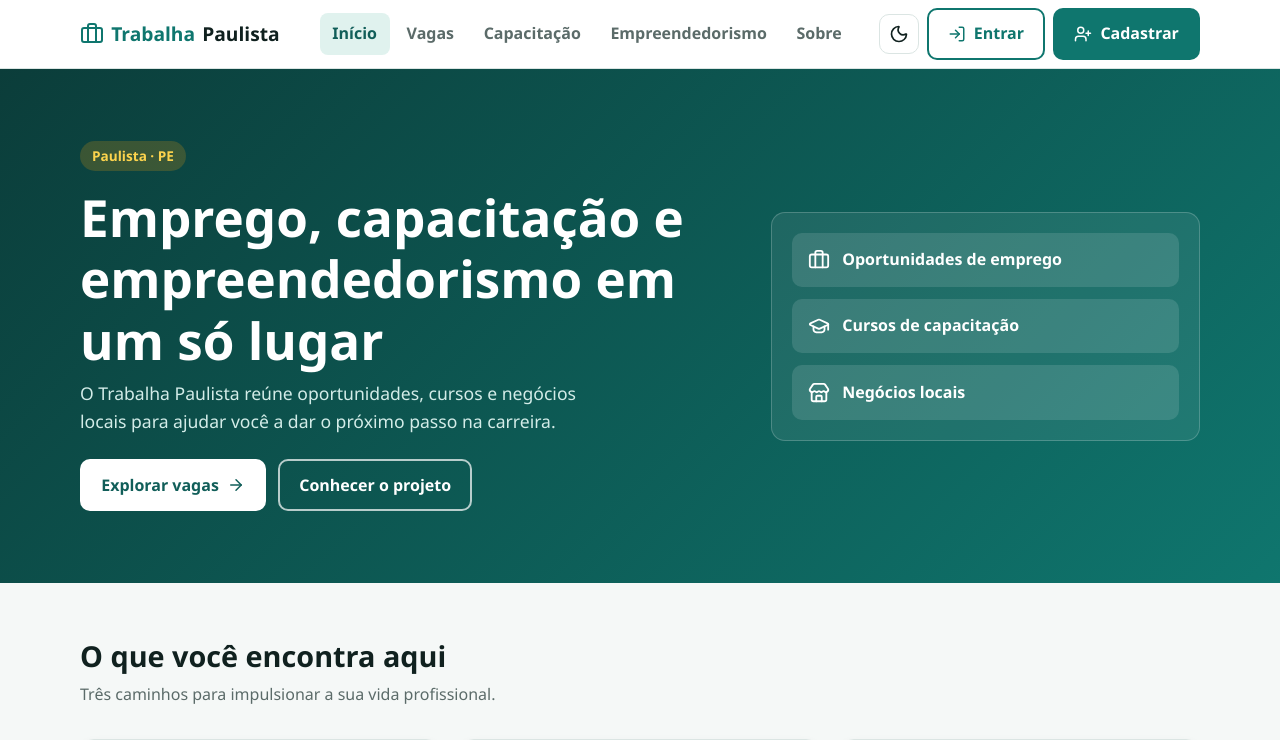
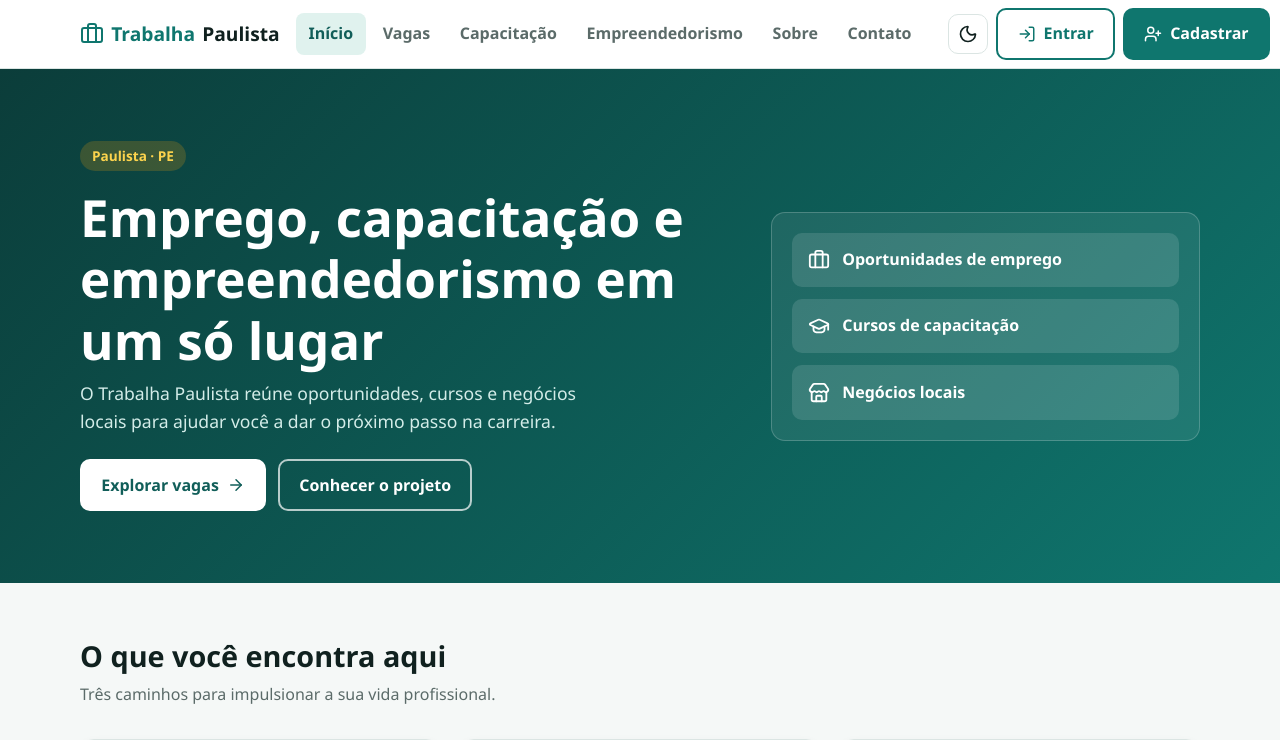
Before and after one commit to Alvess7002/trabalha-paulista, a React (Vite) app: page / in a window 1280 px wide. Shown: the top 740 px of the page. Built offline with nearby package versions, Linux system fonts and the light colour scheme.

Commit message:
feature/link-contato
Adicionei um link para contato

```diff
--- a/src/Components/Navbar.jsx
+++ b/src/Components/Navbar.jsx
@@ -1,3 +1,4 @@
+
 import { useState } from 'react'
 import { Link, NavLink } from 'react-router-dom'
 import { Briefcase, Menu, X } from 'lucide-react'
@@ -10,6 +11,7 @@ const links = [
   { to: '/capacitacao', label: 'Capacitação' },
   { to: '/empreendedorismo', label: 'Empreendedorismo' },
   { to: '/sobre', label: 'Sobre' },
+  { to: '/contato', label: 'Contato' },
 ]
 
 export default function Navbar() {
@@ -34,14 +36,19 @@ export default function Navbar() {
           {open ? <X size={24} /> : <Menu size={24} />}
         </button>
 
-        <nav className={`nav-menu ${open ? 'open' : ''}`} aria-label="Navegação principal">
+        <nav
+          className={`nav-menu ${open ? 'open' : ''}`}
+          aria-label="Navegação principal"
+        >
           <ul className="nav-links">
             {links.map((link) => (
               <li key={link.to}>
                 <NavLink
                   to={link.to}
                   end={link.to === '/'}
-                  className={({ isActive }) => (isActive ? 'active' : undefined)}
+                  className={({ isActive }) =>
+                    isActive ? 'active' : undefined
+                  }
                   onClick={close}
                 >
                   {link.label}
@@ -49,7 +56,8 @@ export default function Navbar() {
               </li>
             ))}
           </ul>
-                    <div className="nav-actions">
+
+          <div className="nav-actions">
             <ThemeToggle />
             <AuthActions onNavigate={close} />
           </div>
```
